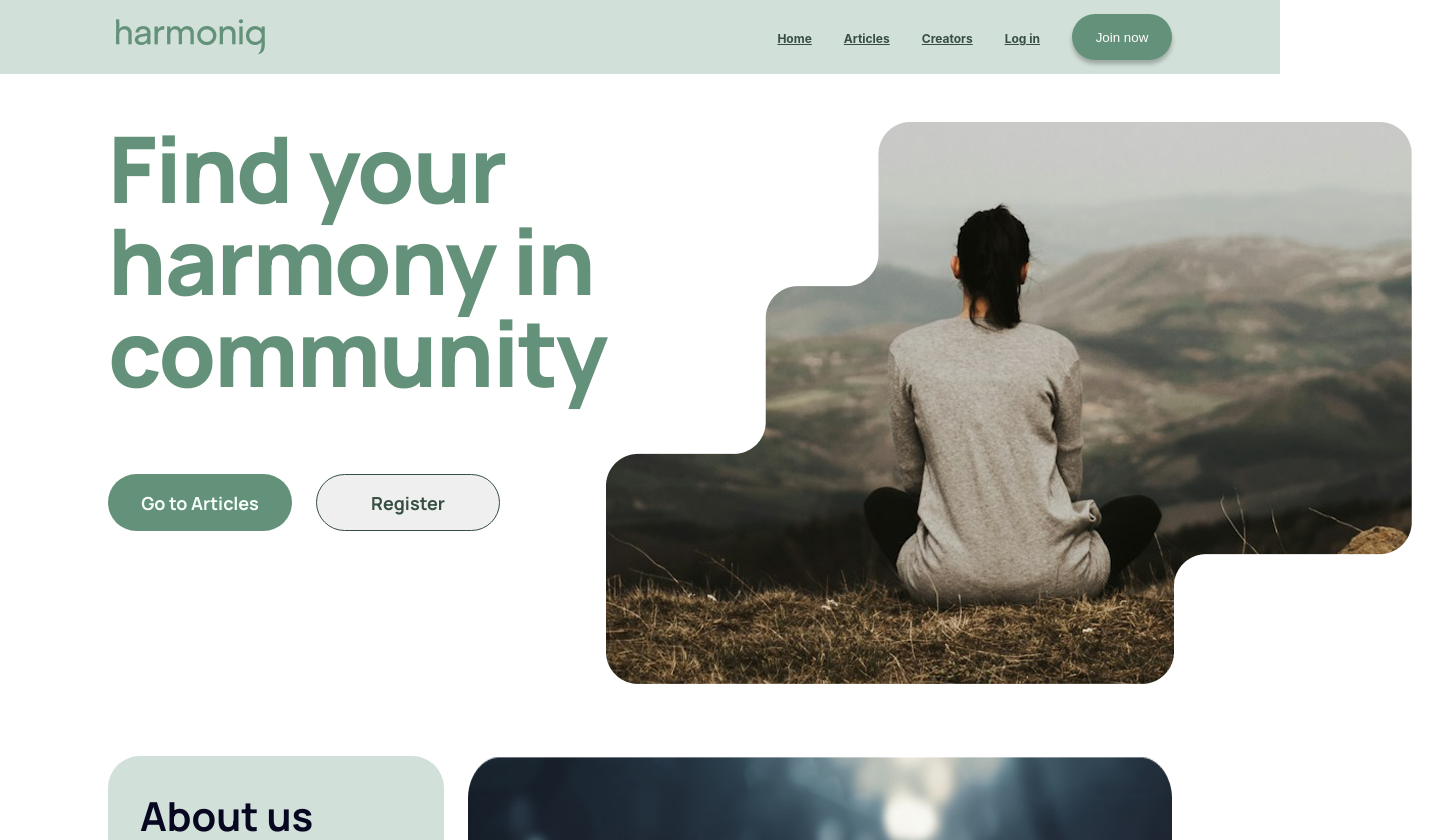
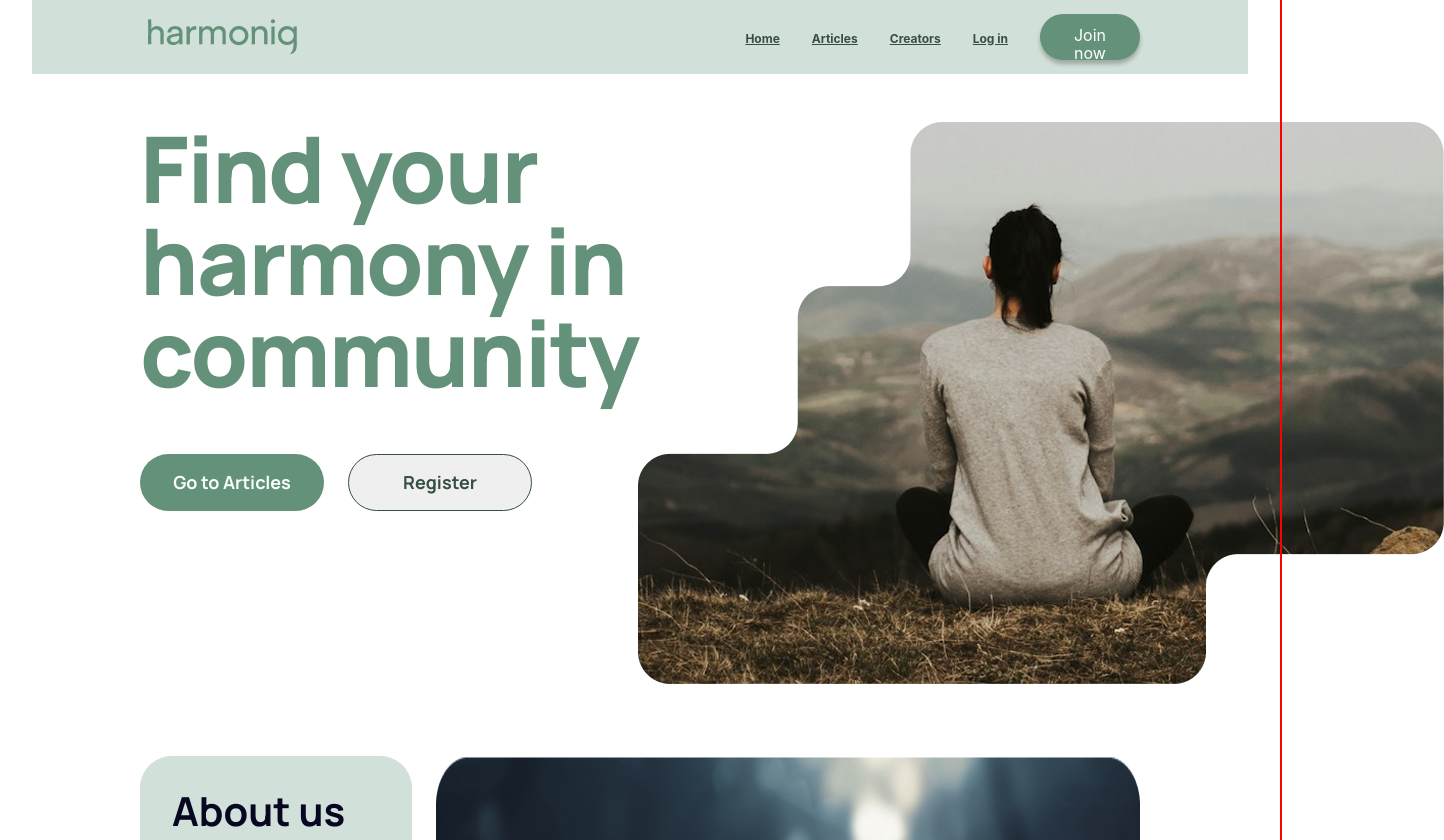
Before and after one commit to Tate-T/harmoniq-react, a React (Create React App) app: page / in a window 1280 px wide. Shown: the top 840 px of the page, 1444 px wide, since content can reach past the window. Built offline with nearby package versions, Linux system fonts and the light colour scheme.

Commit message:
container,normalize,reset

```diff
--- a/public/index.html
+++ b/public/index.html
@@ -21,6 +21,7 @@
       href="https://fonts.googleapis.com/css2?family=DM+Sans:ital,opsz,wght@0,9..40,100..1000;1,9..40,100..1000&family=Manrope:wght@200..800&family=Merienda:wght@300..900&family=Noto+Sans:ital,wght@0,100..900;1,100..900&display=swap"
       rel="stylesheet"
     />
+    <link rel="stylesheet" href="https://cdnjs.cloudflare.com/ajax/libs/modern-normalize/3.0.1/modern-normalize.min.css" integrity="sha512-q6WgHqiHlKyOqslT/lgBgodhd03Wp4BEqKeW6nNtlOY4quzyG3VoQKFrieaCeSnuVseNKRGpGeDU3qPmabCANg==" crossorigin="anonymous" referrerpolicy="no-referrer" />
     <!--
       Notice the use of %PUBLIC_URL% in the tags above.
       It will be replaced with the URL of the `public` folder during the build.
--- a/src/App.js
+++ b/src/App.js
@@ -13,6 +13,7 @@ import './App.css';
 function App() {
   return (
     <div className="App">
+      <div className='container'>
       <Home />
       <Articles />
       <ArticlesPage />
@@ -22,6 +23,7 @@ function App() {
       <CreateArticlePage />
       <UserProfile />
       <ArticlesList />
+      </div>
     </div>
   );
 }
--- a/src/index.css
+++ b/src/index.css
@@ -11,3 +11,30 @@ code {
   font-family: source-code-pro, Menlo, Monaco, Consolas, 'Courier New',
     monospace;
 }
+
+ul {
+  list-style: none;
+  padding: 0;
+  margin: 0;
+}
+
+p,
+h6,
+h5,
+h4,
+h3,
+h2,
+h1 {
+  margin: 0;
+}
+
+.container{
+  padding: 0 16px;
+  outline: red solid 2px;
+  @media screen and (min-width: 768px) {
+    padding: 0 32px;
+  }
+  @media screen and (min-width: 1440px) {
+    padding: 0 108px;
+  }
+}
```
